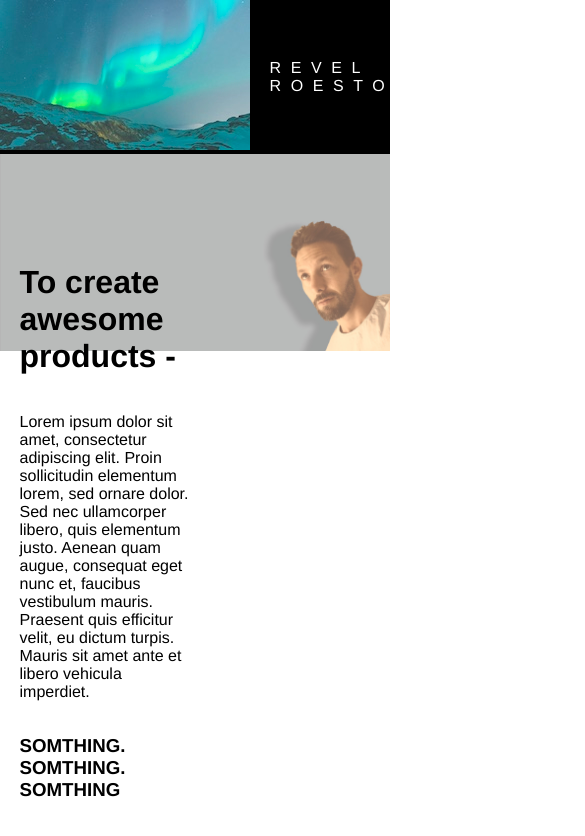
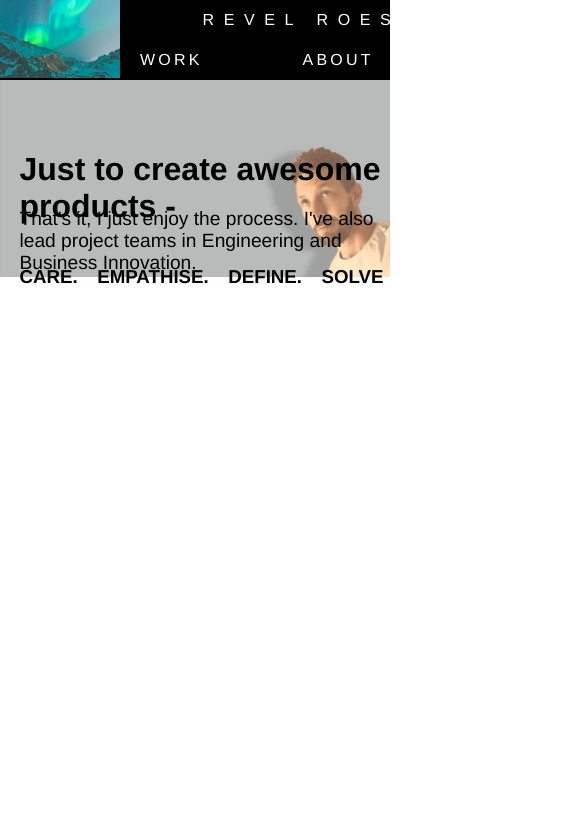
Before and after one commit to revelroestorf/profile, a plain HTML site: page html/home.html in a window 390 px wide. Shown: the top 836 px of the page, 585 px wide, since content can reach past the window. Drawn offline with nearby package versions, Linux system fonts and the light colour scheme.

Commit message:
Home page done just bottom surprise to go

```diff
--- a/css/home.css
+++ b/css/home.css
@@ -17,9 +17,6 @@ nav {
   grid-template-columns: 1fr 3fr 0.6fr 0.6fr 0.6fr;
   align-items: center;
   padding-right: 2vw;
-
-}
-.logo {
 
 }
 .name {
@@ -44,42 +41,82 @@ nav {
   background-repeat: no-repeat;
   background-size: 100%;
   background-position: right 0px top 0px;
-  /* creat media query for large screen when image contain gives white space */
   display: grid;
   grid-template-rows: 1fr 1fr 1fr 1fr 1fr 1fr;
-  grid-template-columns: 1fr 1fr;
-  /* width: 100%;
-  height: 100%; */
+  grid-template-rows: 50px 15vw 15vw 15vw 15vw 15vw;
+  grid-template-columns: 1fr 1fr 1fr 1fr 3fr;
 }
 h1 {
-  grid-column: 1/2;
+  grid-column: 1/5;
   padding-left: 5vw;
   grid-row: 2/3;
-
+}
+.h1 {
+  grid-column: 1/5;
 }
 p {
-    grid-column: 1/2;
+    padding-left: 5vw;
     grid-row: 3/4;
+}
+.p {
+font-size: 1.2rem;
+grid-column: 1/5;
+}
+
+h3 {
+    grid-row: 4/5;
     padding-left: 5vw;
 }
-h3 {
-    grid-column: 1/2;
-    grid-row: 4/5;
-    padding-left: 5vw;
 
+.care {
+  grid-column: 1;
 }
-/* .container .somthing {
-  align-self: end; */
+.empathise {
+  grid-column: 2;
 }
-@media screen and width (max-width: 950px) {
+.define {
+  grid-column: 3;
+}
+.solve {
+  grid-column: 4;
+}
 
 
+@media screen and (max-width: 950px) {
 
-  h1 {
+  nav {
+    grid-template-rows: 40px 40px;
+    grid-template-columns: 1fr 1fr 1fr;
+    align-items: center;
+    padding-right: 2vw;
+  }
+  .nav-item1 {
+    padding-left: 140px;
+  }
+  .nav-item2 {
+    padding-left: 100px;
+  }
+  .nav-item3 {
+    padding-left: 80px;
+    /* margin-right: 10px; */
+  }
+  .logo {
+    height: 120px;
+    width: 120px;
+}
+  .name {
+    padding-left: 0px;
+    letter-spacing: 0.6rem;
+    grid-column: 2/4;
+    align-self: center;
+  }
+.container {
+  /* grid-template-rows: 180px 180px 180px; */
+}
+  /* h1 {
     grid-column: 1/2;
     padding-left: 5vw;
     grid-row: 1/2;
-
   }
   p {
       grid-column: 1/2;
@@ -90,6 +127,5 @@ h3 {
       grid-column: 1/2;
       grid-row: 3/4;
       padding-left: 5vw;
+} */
 }
-
-}
--- a/html/home.html
+++ b/html/home.html
@@ -12,15 +12,15 @@
     <nav>
       <a><img class="logo" href="../html/home.html" src="../img/green_northern_lights.jpg" alt=""></a>
       <a class="name" href="../html/home.html">REVEL ROESTORF</a>
-      <a class="nav-item" href="../html/work.html">WORK</a>
-      <a class="nav-item" href="../html/about.html">ABOUT</a>
-      <a class="nav-item" href="../html/contact.html">CONTACT</a>
+      <a class="nav-item nav-item1" href="../html/work.html">WORK</a>
+      <a class="nav-item nav-item2" href="../html/about.html">ABOUT</a>
+      <a class="nav-item nav-item3" href="../html/contact.html">CONTACT</a>
     </nav>
 
     <div class="container">
-        <h1>To create awesome products -</h1>
-        <p>Lorem ipsum dolor sit amet, consectetur adipiscing elit. Proin sollicitudin elementum lorem, sed ornare dolor. Sed nec ullamcorper libero, quis elementum justo. Aenean quam augue, consequat eget nunc et, faucibus vestibulum mauris. Praesent quis efficitur velit, eu dictum turpis. Mauris sit amet ante et libero vehicula imperdiet.</p>
-        <h3 class="somthing">SOMTHING. SOMTHING. SOMTHING</h3>
+        <h1 class="h1">Just to create awesome products -</h1>
+        <p class="p">That's it, I just enjoy the process. I've also lead project teams in Engineering and Business Innovation.</p>
+        <h3 class="care">CARE.</h3><h3 class="empathise">EMPATHISE.</h3><h3 class="define">DEFINE.</h3><h3 class="solve">SOLVE</h3>
     </div>
 
     <!-- Optional JavaScript -->
```
